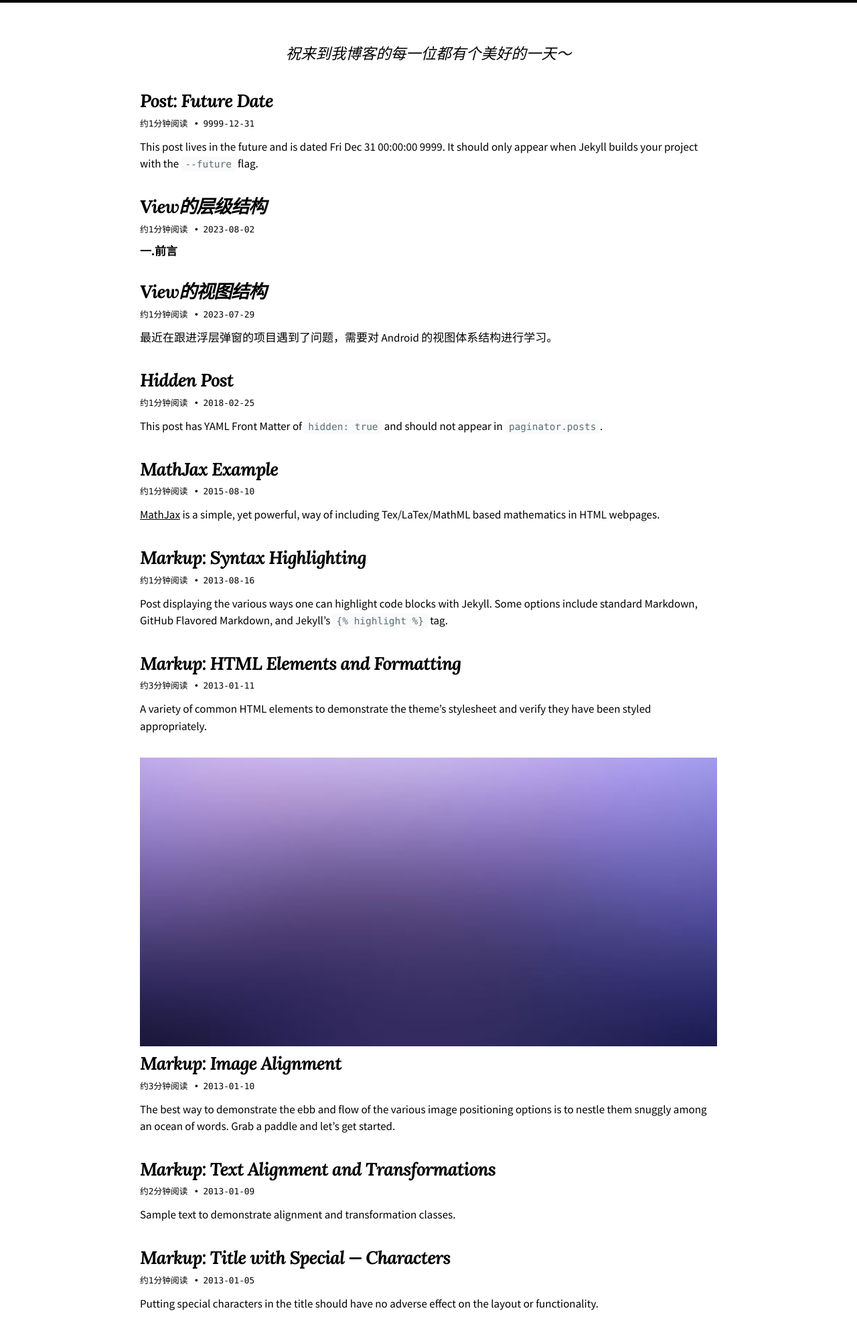
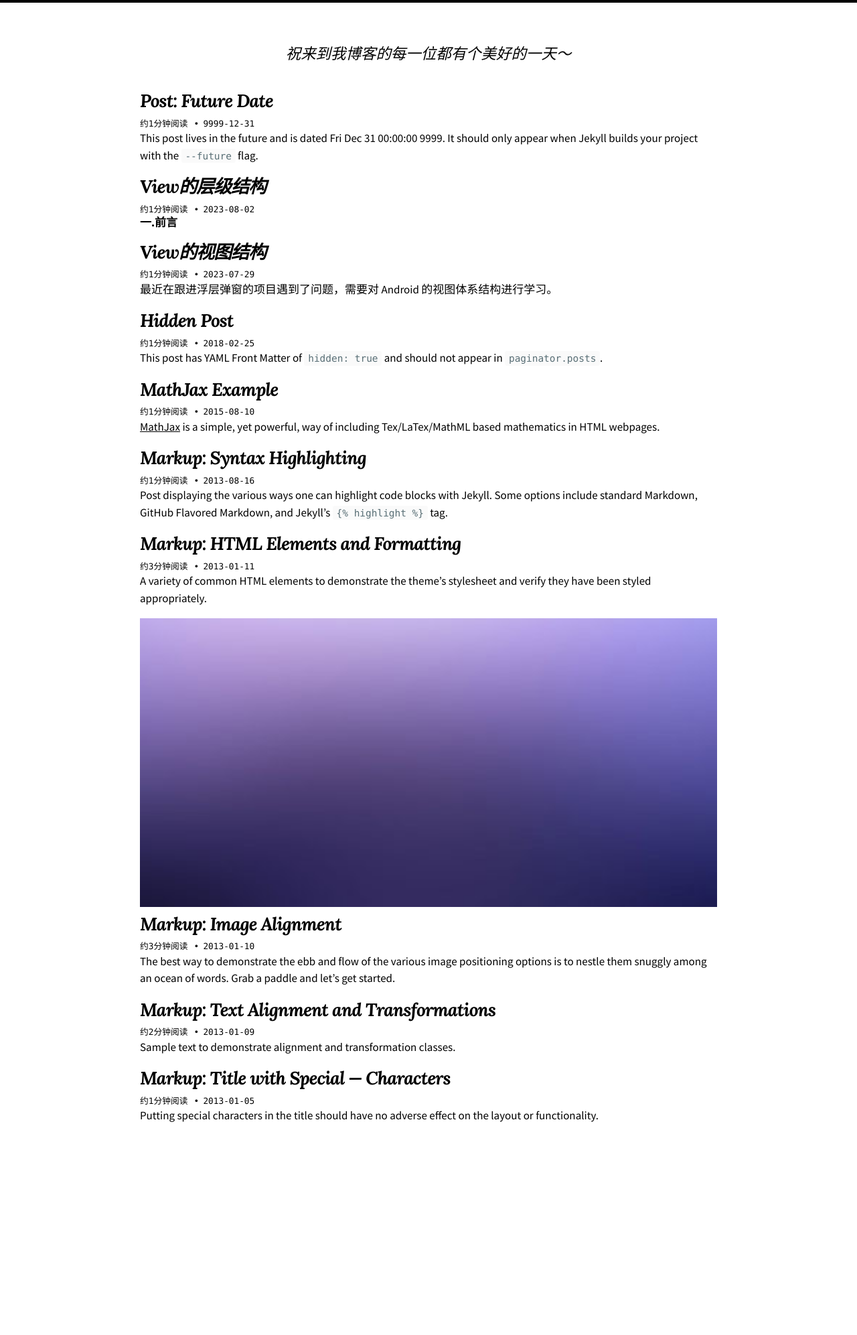
Before and after one commit to zyt1678532032/zyt1678532032.github.io, a Jekyll site: the page built from index.md, in a window 1280 px wide. Shown: the whole page at 67% size. Built offline with Jekyll 4.4.1, drawn with Linux system fonts in a browser that asks for light colours; nearby versions of some CDN libraries; after the commit the page ends 1696 px from its top, so only the background shows below that.

Commit message:
fix:修改entry的间距

```diff
--- a/_sass/so-simple/_entries.scss
+++ b/_sass/so-simple/_entries.scss
@@ -84,7 +84,7 @@
     -webkit-box-direction: normal;
     -ms-flex-direction: column;
     flex-direction: column;
-    margin-bottom: 2rem;
+    margin-bottom: 1rem;
   }
 
   .entry-title {
@@ -117,7 +117,6 @@
     -webkit-box-ordinal-group: 3;
     -ms-flex-order: 2;
     order: 2;
-    margin-bottom: 1em;
     font-size: 0.75rem;
   }
 
```
